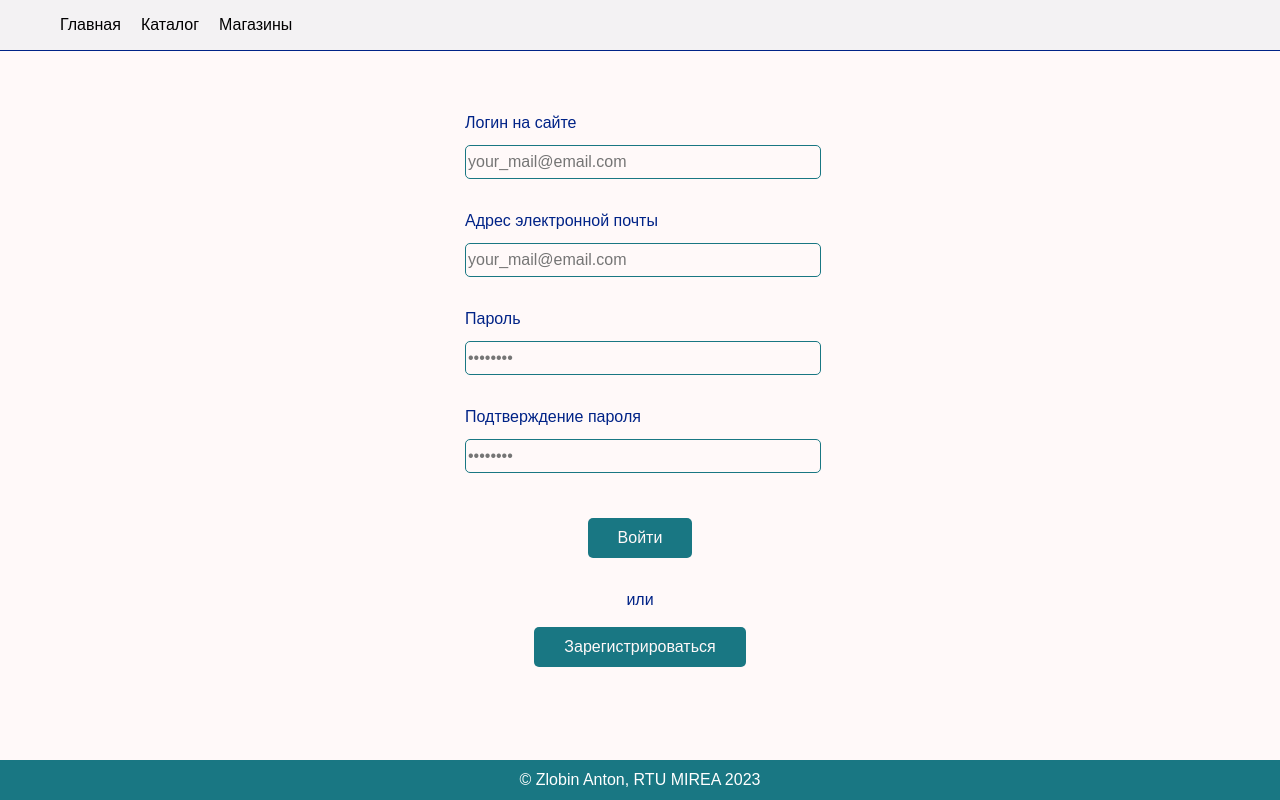
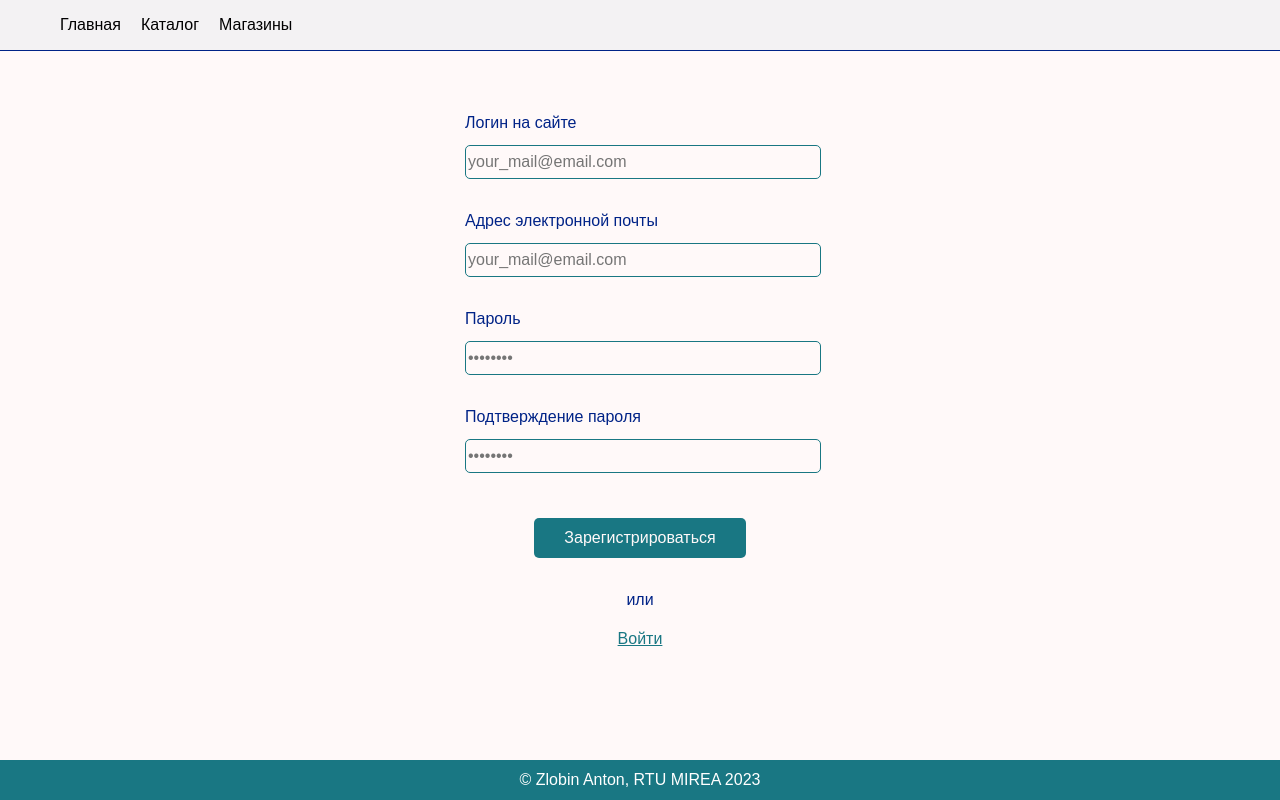
Before and after one commit to Dengodemon/RKSP_kurs, a React (Create React App) app: page /signUp in a window 1280 px wide. Built offline with nearby package versions, Linux system fonts and the light colour scheme; a web font is replaced by a local one.

Commit message:
Changed style of alternative choise at signing

```diff
--- /dev/null
+++ b/src/components/authLink.jsx
@@ -0,0 +1,9 @@
+import React from 'react'
+import {Link} from "react-router-dom";
+
+function AuthLink(props) {
+  return (
+    <Link className="otherSign" to={props.sign.link}>{props.sign.text}</Link>
+  )
+}
+export default AuthLink;
--- a/src/pages/signIn.jsx
+++ b/src/pages/signIn.jsx
@@ -1,8 +1,7 @@
 import React from 'react'
 import TextForm from "../components/textForm";
 import Button from '../components/button'
-import Header from "../components/header";
-import Footer from "../components/footer";
+import AuthLink from "../components/authLink";
 
 function SignIn() {
   let mailForm = {
@@ -18,19 +17,20 @@ function SignIn() {
     maxLength: 24
   }
   let signUp = {
-    text: "Зарегистрироваться"
+    text: "Зарегистрироваться",
+    link: "/signUp"
   }
   let signIn = {
     text: "Войти"
   }
   return (
     <div className={"content-container"}>
-      <form className="sign">
+      <form className="sign-container">
         <TextForm form={mailForm}/>
         <TextForm form={passwordForm}/>
         <Button button={signIn}/>
         <p className={"orSign"}>или</p>
-        <Button button={signUp}/>
+        <AuthLink sign={signUp}/>
       </form>
     </div>
   )
--- a/src/pages/signUp.jsx
+++ b/src/pages/signUp.jsx
@@ -1,6 +1,7 @@
 import React from 'react'
 import TextForm from "../components/textForm";
 import Button from '../components/button'
+import AuthLink from "../components/authLink";
 
 function SignUp() {
   let login = {
@@ -31,18 +32,19 @@ function SignUp() {
     text: "Зарегистрироваться"
   }
   let signIn = {
-    text: "Войти"
+    text: "Войти",
+    link: "/signIn"
   }
   return (
     <div className={"content-container"}>
-      <form className="sign">
+      <form className="sign-container">
         <TextForm form={login}/>
         <TextForm form={mailForm}/>
         <TextForm form={passwordForm}/>
         <TextForm form={passwordConfirmForm}/>
-        <Button button={signIn}/>
+        <Button button={signUp}/>
         <p className={"orSign"}>или</p>
-        <Button button={signUp}/>
+        <AuthLink sign={signIn}/>
       </form>
     </div>
   )
--- a/src/style/mainStyle.css
+++ b/src/style/mainStyle.css
@@ -47,7 +47,17 @@ nav {
 
 /*------------------- HEADER -------------------*/
 
-.sign {
+.content-container {
+    margin-left: auto;
+    margin-right: auto;
+    min-height: calc(100vh
+    - var(--header-height)
+    - var(--footer-height)
+    - 21px);
+}
+
+
+.sign-container {
     display: flex;
     flex-direction: column;
     padding: 40px;
@@ -80,7 +90,6 @@ button {
     cursor: pointer;
     transition: 0.5s;
 }
-
 button:hover {
     background-color: rgba(
             var(--ac_r),
@@ -88,9 +97,18 @@ button:hover {
             var(--ac_b),
             0.8);;
 }
+
 .orSign {
     margin: 30px 0 0 0;
     align-self: center;
+}
+
+.otherSign {
+    padding: 5px;
+    margin-top: 10px;
+    align-self: center;
+    color: var(--accent-color);
+    text-decoration-line: underline;
 }
 
 p {
@@ -99,14 +117,6 @@ p {
     color: var(--main-color);
 }
 
-.content-container {
-    margin-left: auto;
-    margin-right: auto;
-    min-height: calc(100vh
-        - var(--header-height)
-        - var(--footer-height)
-        - 21px);
-}
 
 
 
```
